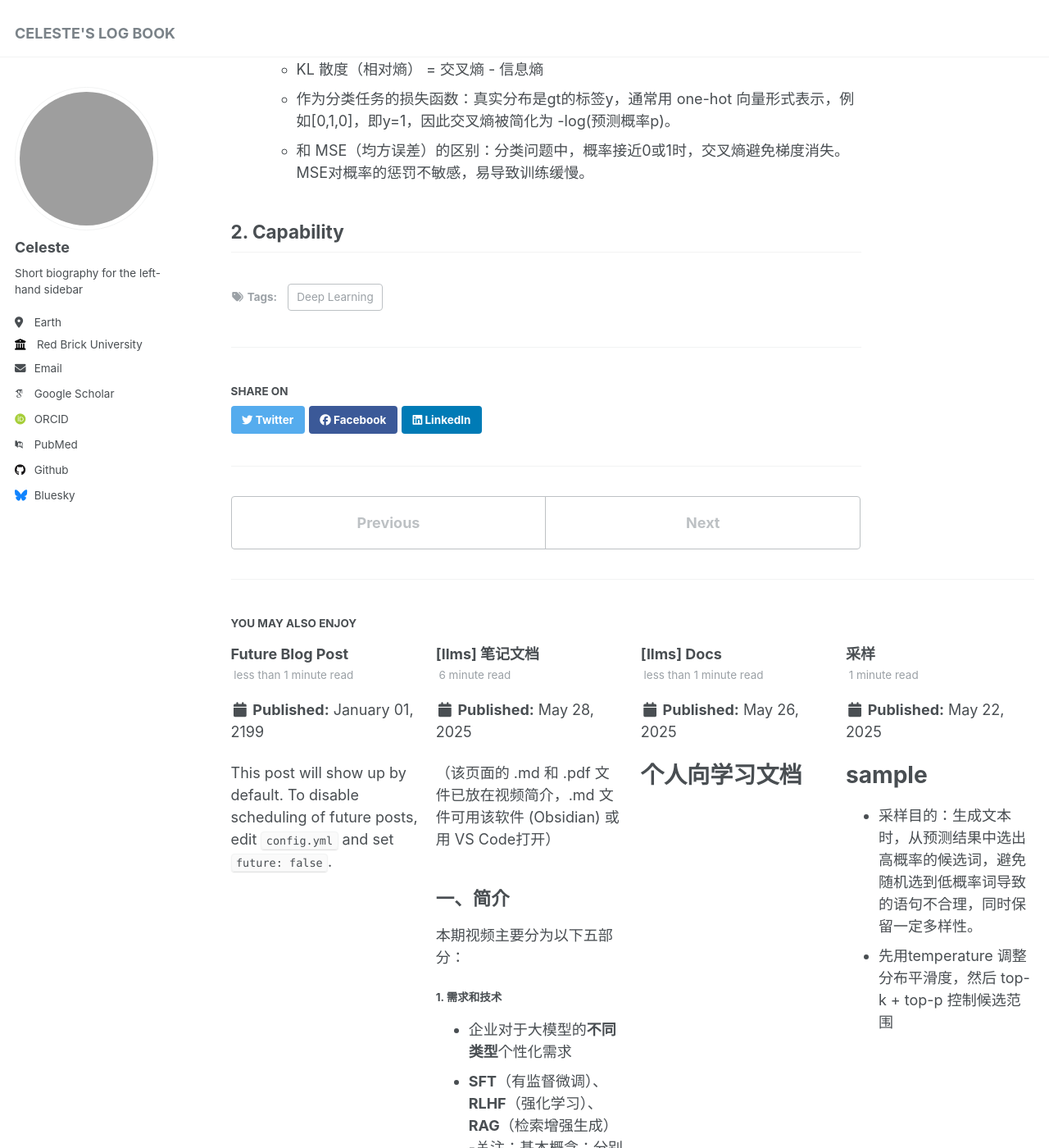
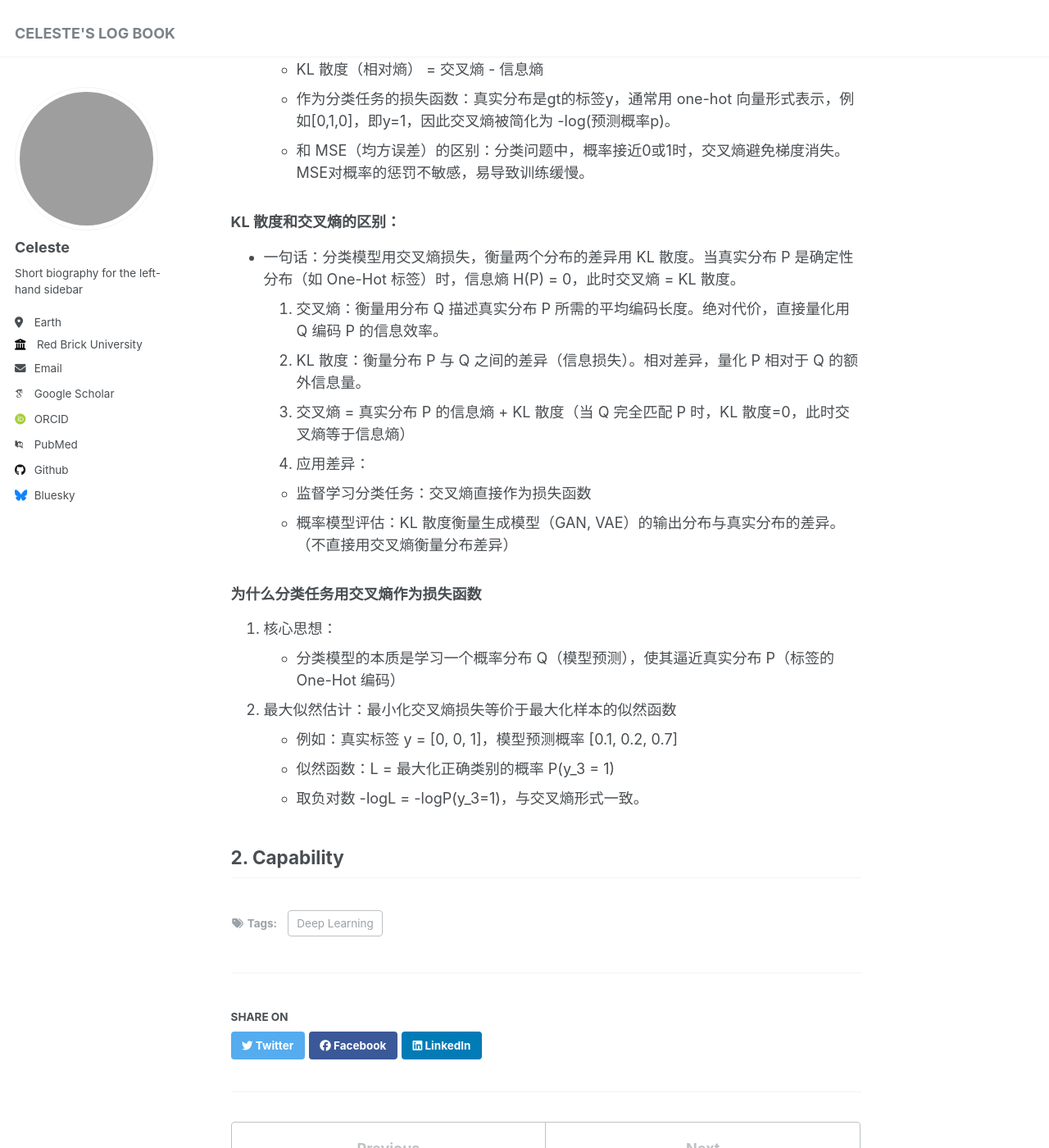
Before and after one commit to BUGERR/bugerr.github.io, a Jekyll site: the page built from _posts/2025-03-17-[LLMs]-cs324.md, in a window 1280 px wide and 1400 px high, scrolled down 2263 px. Shown: the whole window at 82% size. Built offline with Jekyll 4.4.1, drawn with Linux system fonts in a browser that asks for light colours; some web fonts are replaced; grey boxes are pictures that could not be loaded.

Commit message:
Update 2025-03-17-[LLMs]-cs324.md

```diff
--- a/_posts/2025-03-17-[LLMs]-cs324.md
+++ b/_posts/2025-03-17-[LLMs]-cs324.md
@@ -77,4 +77,21 @@ tags:
    - 作为分类任务的损失函数：真实分布是gt的标签y，通常用 one-hot 向量形式表示，例如[0,1,0]，即y=1，因此交叉熵被简化为 -log(预测概率p)。
    - 和 MSE（均方误差）的区别：分类问题中，概率接近0或1时，交叉熵避免梯度消失。MSE对概率的惩罚不敏感，易导致训练缓慢。
 
+### KL 散度和交叉熵的区别：
+- 一句话：分类模型用交叉熵损失，衡量两个分布的差异用 KL 散度。当真实分布 P 是确定性分布（如 One-Hot 标签）时，信息熵 H(P) = 0，此时交叉熵 = KL 散度。
+1. 交叉熵：衡量用分布 Q 描述真实分布 P 所需的平均编码长度。绝对代价，直接量化用 Q 编码 P 的信息效率。
+2. KL 散度：衡量分布 P 与 Q 之间的差异（信息损失）。相对差异，量化 P 相对于 Q 的额外信息量。
+3. 交叉熵 = 真实分布 P 的信息熵 + KL 散度（当 Q 完全匹配 P 时，KL 散度=0，此时交叉熵等于信息熵）
+4. 应用差异：
+   - 监督学习分类任务：交叉熵直接作为损失函数
+   - 概率模型评估：KL 散度衡量生成模型（GAN, VAE）的输出分布与真实分布的差异。（不直接用交叉熵衡量分布差异）
+
+### 为什么分类任务用交叉熵作为损失函数
+1. 核心思想：
+   - 分类模型的本质是学习一个概率分布 Q（模型预测），使其逼近真实分布 P（标签的 One-Hot 编码）
+2. 最大似然估计：最小化交叉熵损失等价于最大化样本的似然函数
+   - 例如：真实标签 y = [0, 0, 1]，模型预测概率 [0.1, 0.2, 0.7]
+   - 似然函数：L = 最大化正确类别的概率 P(y_3 = 1)
+   - 取负对数 -logL = -logP(y_3=1)，与交叉熵形式一致。
+
 ## 2. Capability
```
